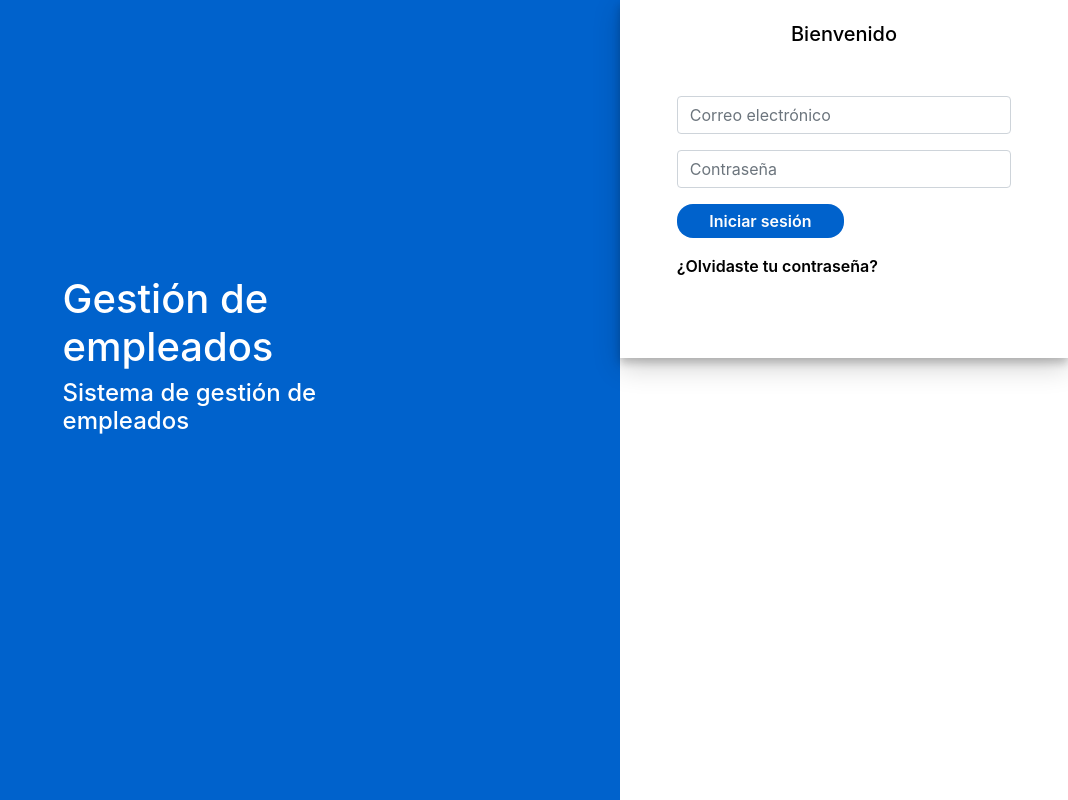
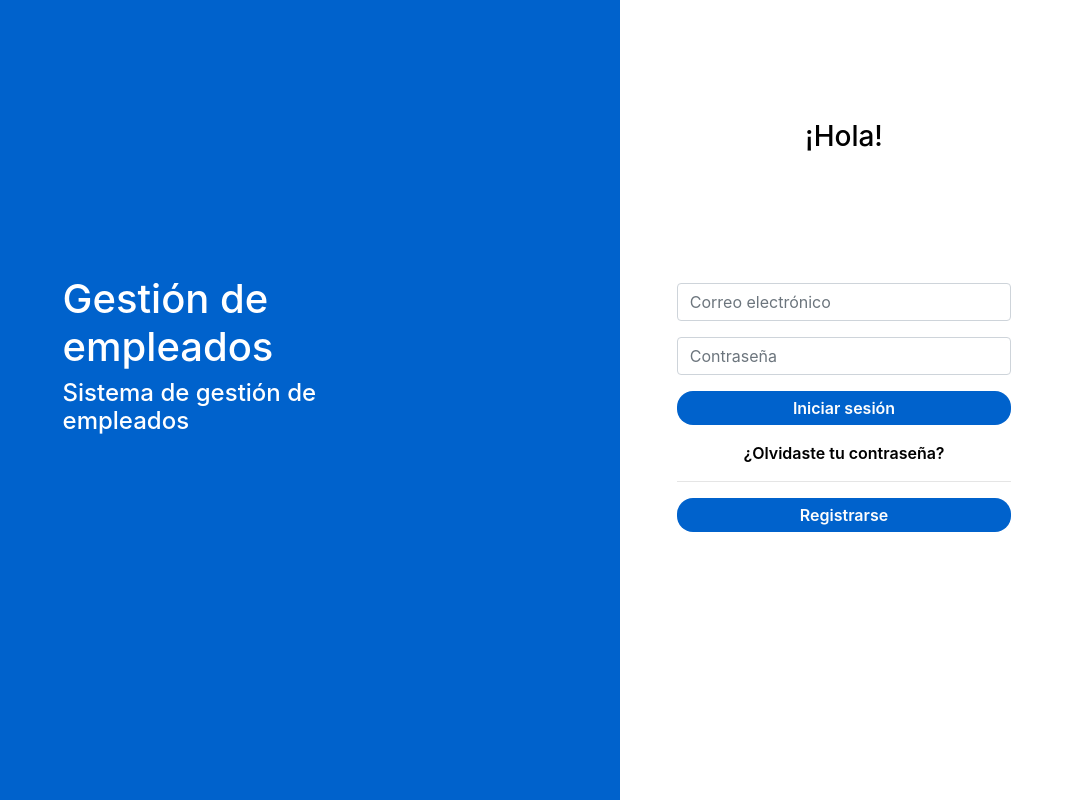
Before and after one commit to Hanner004/equipo-9-ciclo-3, a Flask app: page /login in a window 1280 px wide. Shown: the whole page, without its empty margins (212-1280 px from the left). Run offline with Flask 2, Linux system fonts and the light colour scheme; some libraries are stand-ins or nearby versions.

Commit message:
feature(dev): Vista para iniciar sesión terminada

```diff
--- a/static/css/loginStyles.css
+++ b/static/css/loginStyles.css
@@ -39,11 +39,11 @@ body, html {
 }
 
 .login-form {
-  padding: 5%;
-  box-shadow: 0 5px 8px 0 rgba(0, 0, 0, 0.2), 0 9px 26px 0 rgba(0, 0, 0, 0.19);
+  padding: 9%;
 }
 
-.login-form h5 {
+.login-form h3 {
+  padding: 19%;
   text-align: center;
   color: rgb(0, 0, 0);
 }
@@ -53,7 +53,7 @@ body, html {
 }
 
 .btnSubmit {
-  width: 50%;
+  width: 100%;
   border-radius: 1rem;
   padding: 1.5%;
   border: none;
@@ -67,6 +67,9 @@ body, html {
 }
 
 .login-form .ForgetPwd {
+  /* height: 100vh; */
+  display: flex;
+  justify-content: center;
   color: rgb(0, 0, 0);
   font-weight: 600;
   text-decoration: none;
--- a/templates/login.html
+++ b/templates/login.html
@@ -13,20 +13,16 @@
     <title>Iniciar sesión</title>
 </head>
 <body>
-
     <div class="login-container">
         <div class="left">
-
             <div class="main-container">
                 <h1 class="text-white">Gestión de empleados</h1>
                 <h4 class="text-white">Sistema de gestión de empleados</h4>
             </div>
-
         </div>
         <div class="right">
-
             <div class="col login-form">
-                <h5>Bienvenido</h5>
+                <h3>¡Hola!</h3>
                 <form>
                     <div class="form-group">
                         <input type="email" class="form-control" placeholder="Correo electrónico" value="" />
@@ -38,47 +34,15 @@
                         <input type="submit" class="btnSubmit" value="Iniciar sesión" />
                     </div>
                     <div class="form-group">
-                        <a href="#" class="ForgetPwd" value="Login">¿Olvidaste tu contraseña?</a>
+                        <a href="#" class="ForgetPwd" value="">¿Olvidaste tu contraseña?</a>
                     </div>
-                </form>
-            </div>
-
-        </div>
-    </div>
-    <!-- <div class="login-container">
-        <div class="row">
-            <div class="col-md-6 login-form-1">
-                <div class="container">
-                    <div class="row ">
-                        <div class="col">
-                            <h2 class="text-white">Gestión de empleados</h2>
-                        </div>
-                    </div>
-                    <div class="row">
-                        <div class="col">
-                            <h3 class="text-white">Sistema de gestión de empleados</h3>
-                        </div>
-                    </div>
-                </div>
-            </div>
-            <div class="col-md-6 login-form-2">
-                <h5>Bienvenido</h5>
-                <form>
+                    <hr>
                     <div class="form-group">
-                        <input type="email" class="form-control" placeholder="Correo electrónico" value="" />
-                    </div>
-                    <div class="form-group">
-                        <input type="password" class="form-control" placeholder="Contraseña" value="" />
-                    </div>
-                    <div class="form-group">
-                        <input type="submit" class="btnSubmit" value="Iniciar sesión" />
-                    </div>
-                    <div class="form-group">
-                        <a href="#" class="ForgetPwd" value="Login">¿Olvidaste tu contraseña?</a>
+                        <input type="submit" class="btnSubmit" value="Registrarse" />
                     </div>
                 </form>
             </div>
         </div>
-    </div> -->
+    </div>
 </body>
 </html>
```
